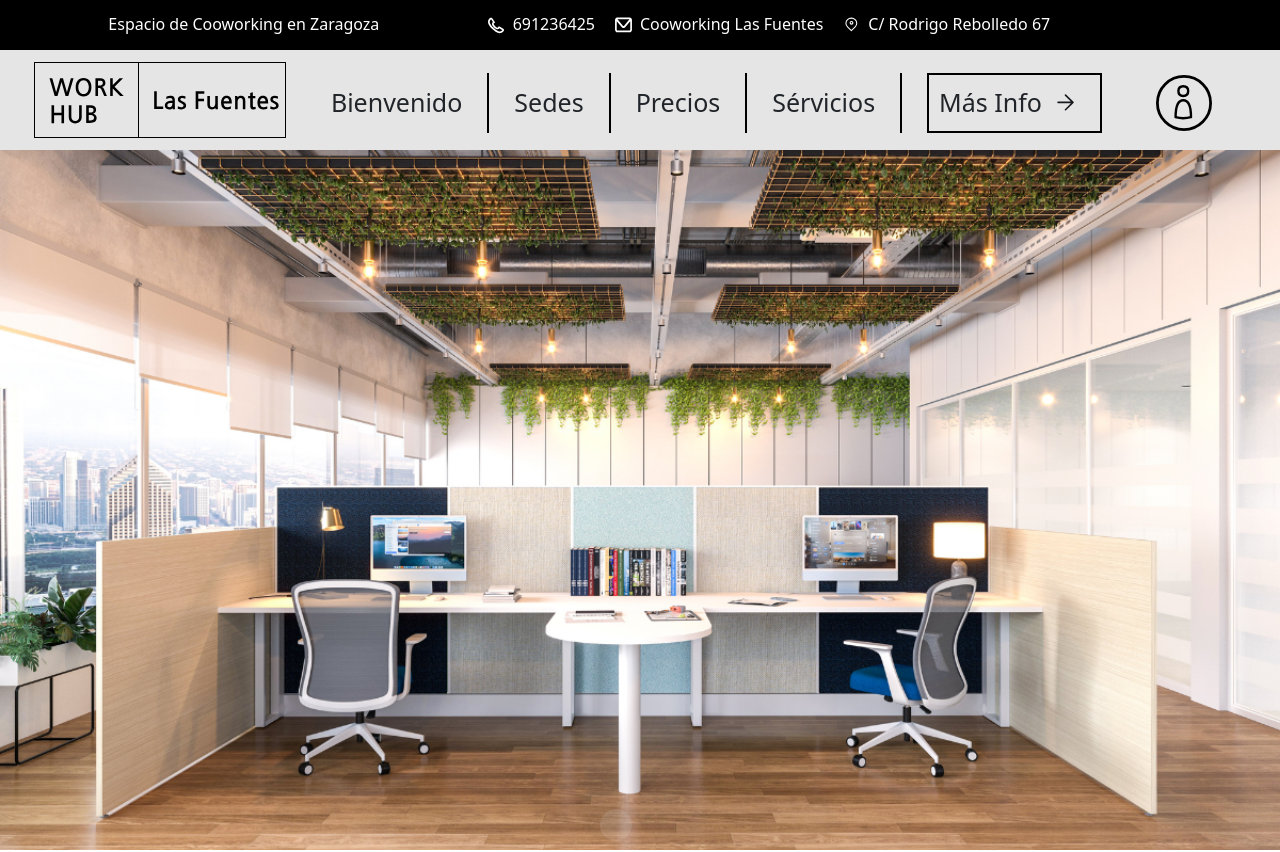
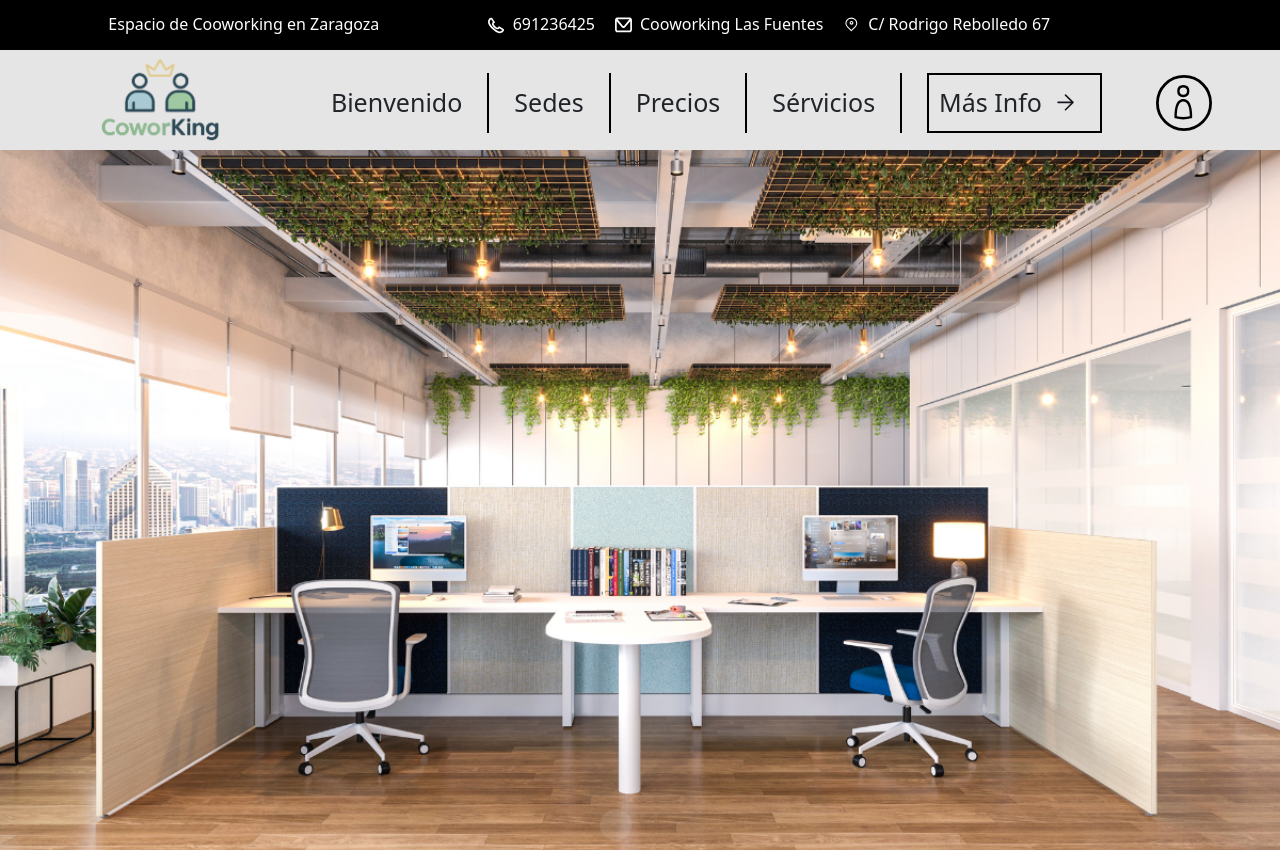
Before and after one commit to nabuin/tfg2daw_3trm_front, a Vue app: page /home in a window 1280 px wide. Shown: the top 852 px of the page. Built offline with nearby package versions, Linux system fonts and the light colour scheme; the HTML template or start-up script is replaced by a standard one.

Commit message:
logo nuevo

```diff
--- a/src/components/Header.vue
+++ b/src/components/Header.vue
@@ -22,7 +22,7 @@
     <div class="header-child-2">
       <div class="header-child-2_left">
         <router-link to="/home">
-          <img src="../imgs/logo.svg" alt="logo" />
+          <img class="logo"src="../imgs/logo.png" alt="logo" />
         </router-link>
       </div>
 
@@ -434,4 +434,8 @@ h6 {
     display: none !important;
   }
 }
+
+.logo{
+  height: 120px;
+}
 </style>
```
Also changed, not shown: src/imgs/logo.png (added), src/imgs/logo.svg (deleted).
